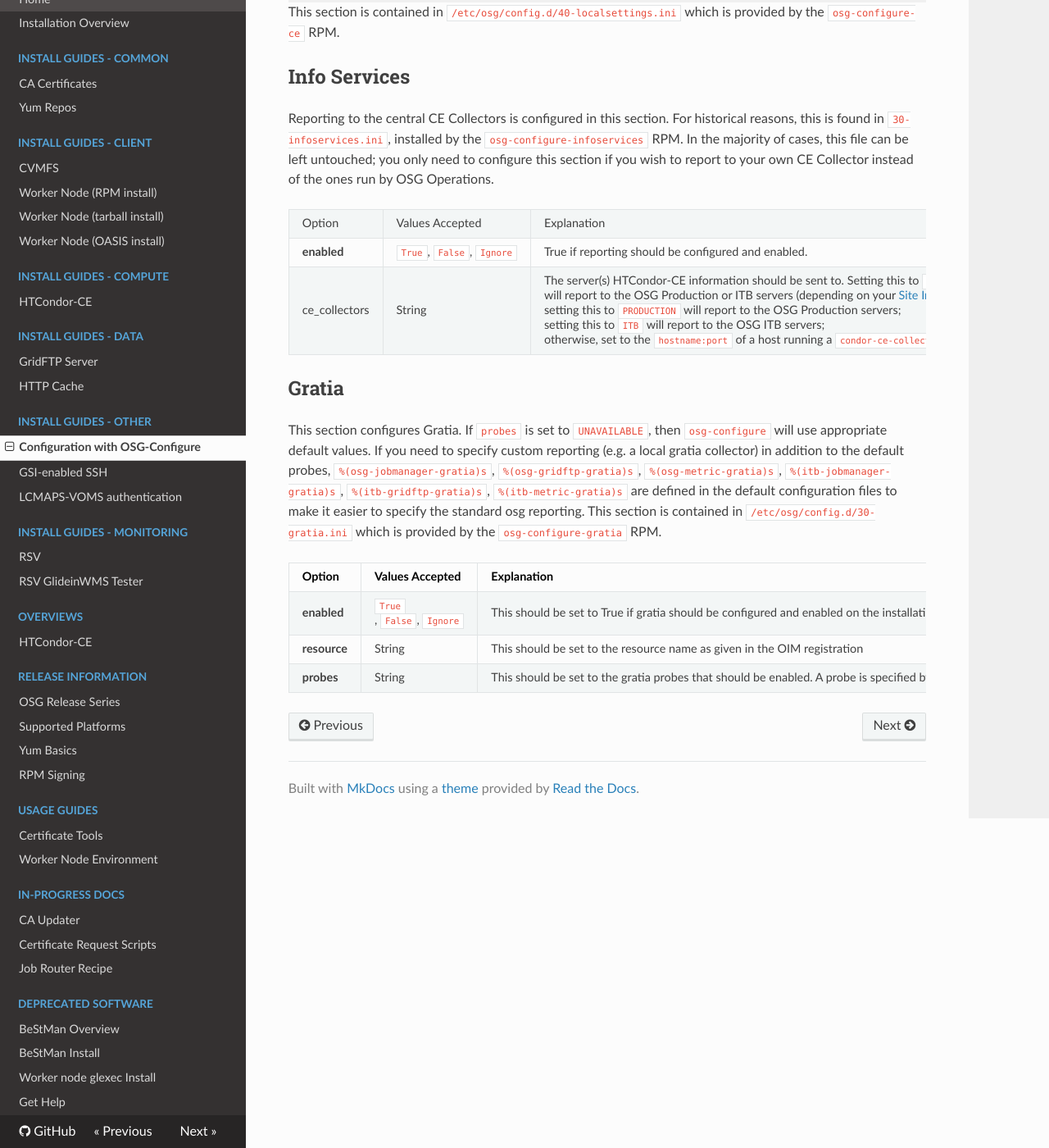
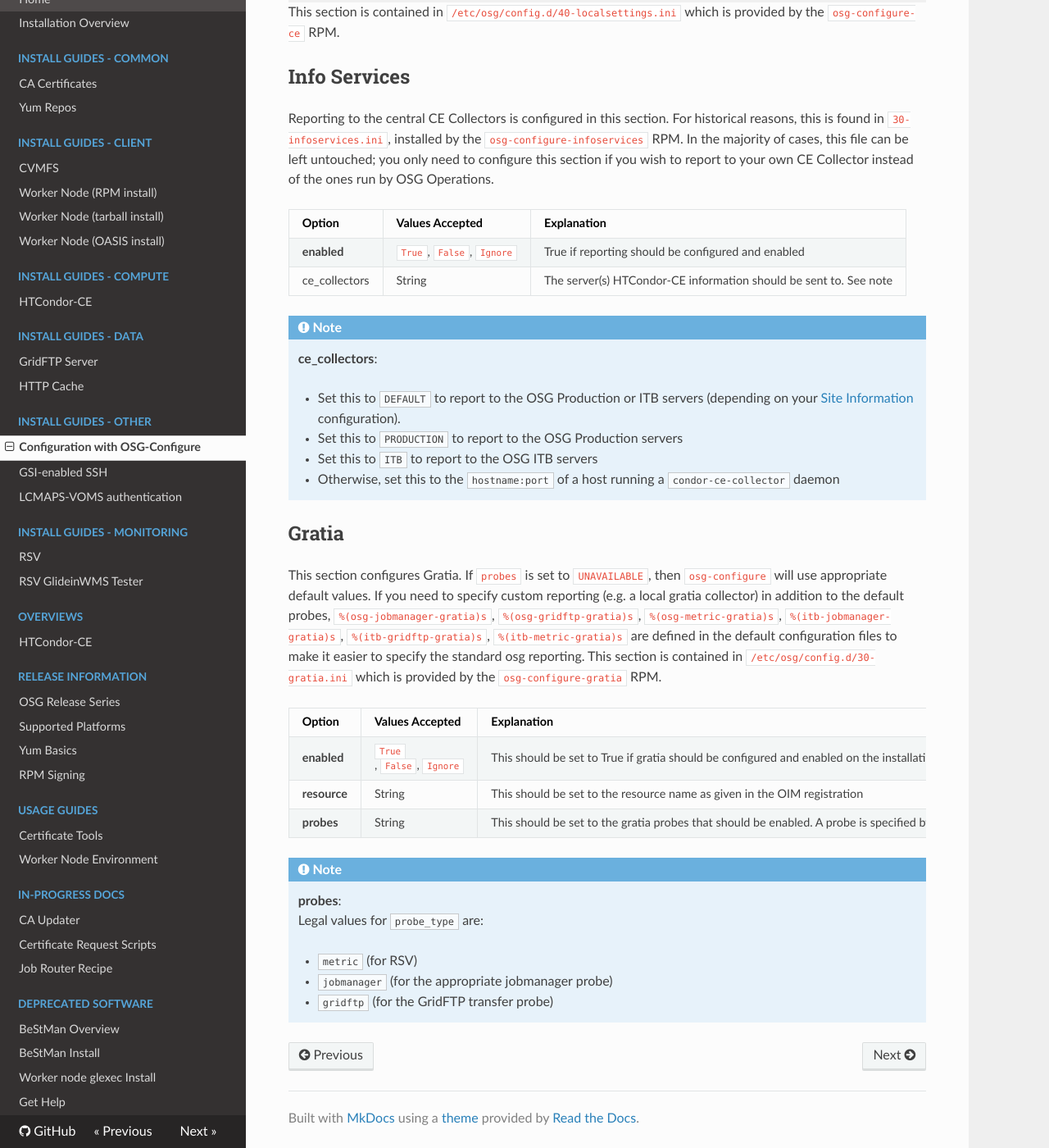
Before and after one commit to osg-htc/docs, an MkDocs documentation site: the page built from docs/other/configuration-with-osg-configure.md, in a window 1280 px wide and 1400 px high, scrolled down 11245 px. Shown: the whole window at 82% size. Built offline with MkDocs 1.6.1, drawn with Linux system fonts in a browser that asks for light colours; nearby versions of some CDN libraries; old or Windows-style settings are respelled for this version of MkDocs.

Commit message:
Improve Info Services and Gratia tables

```diff
--- a/docs/other/configuration-with-osg-configure.md
+++ b/docs/other/configuration-with-osg-configure.md
@@ -380,36 +380,34 @@ Info Services
 
 Reporting to the central CE Collectors is configured in this section. For historical reasons, this is found in `30-infoservices.ini`, installed by the `osg-configure-infoservices` RPM. In the majority of cases, this file can be left untouched; you only need to configure this section if you wish to report to your own CE Collector instead of the ones run by OSG Operations.
 
-<table>
-<tbody>
-<tr class="odd">
-<td>Option</td>
-<td>Values Accepted</td>
-<td>Explanation</td>
-</tr>
-<tr class="even">
-<td><strong>enabled</strong></td>
-<td><code>True</code>, <code>False</code>, <code>Ignore</code></td>
-<td>True if reporting should be configured and enabled.</td>
-</tr>
-<tr class="odd">
-<td>ce_collectors</td>
-<td>String</td>
-<td>The server(s) HTCondor-CE information should be sent to. Setting this to <code>DEFAULT</code> will report to the OSG Production or ITB servers (depending on your <a href="#SiteInformation">Site Information</a> configuration);<br />
-setting this to <code>PRODUCTION</code> will report to the OSG Production servers;<br />
-setting this to <code>ITB</code> will report to the OSG ITB servers;<br />
-otherwise, set to the <code>hostname:port</code> of a host running a <code>condor-ce-collector</code> daemon.</td>
-</tr>
-</tbody>
-</table>
+| Option        | Values Accepted           | Explanation                                                       |
+|---------------|---------------------------|-------------------------------------------------------------------|
+| **enabled**   | `True`, `False`, `Ignore` | True if reporting should be configured and enabled                |
+| ce_collectors | String                    | The server(s) HTCondor-CE information should be sent to. See note |
+
+!!! note
+    **ce_collectors**:
+
+    -   Set this to `DEFAULT` to report to the OSG Production or ITB servers (depending on your [Site Information](#site-information) configuration).
+    -   Set this to `PRODUCTION` to report to the OSG Production servers
+    -   Set this to `ITB` to report to the OSG ITB servers
+    -   Otherwise, set this to the `hostname:port` of a host running a `condor-ce-collector` daemon
 
 Gratia
 ------
 
 This section configures Gratia. If `probes` is set to `UNAVAILABLE`, then `osg-configure` will use appropriate default values. If you need to specify custom reporting (e.g. a local gratia collector) in addition to the default probes, `%(osg-jobmanager-gratia)s`, `%(osg-gridftp-gratia)s`, `%(osg-metric-gratia)s`, `%(itb-jobmanager-gratia)s`, `%(itb-gridftp-gratia)s`, `%(itb-metric-gratia)s` are defined in the default configuration files to make it easier to specify the standard osg reporting. This section is contained in `/etc/osg/config.d/30-gratia.ini` which is provided by the `osg-configure-gratia` RPM.
 
-| Option       | Values Accepted            | Explanation                                                                                                                                                                                                                                                           |
-|--------------|----------------------------|-----------------------------------------------------------------------------------------------------------------------------------------------------------------------------------------------------------------------------------------------------------------------|
-| **enabled**  | `True` , `False`, `Ignore` | This should be set to True if gratia should be configured and enabled on the installation being configured.                                                                                                                                                           |
-| **resource** | String                     | This should be set to the resource name as given in the OIM registration                                                                                                                                                                                              |
-| **probes**   | String                     | This should be set to the gratia probes that should be enabled. A probe is specified by using as \[probe\_type\]:server:port . Valid probe\_types are metric (for rsv), jobmanager (for the appropriate jobmanager probe) and gridftp for the gridftp-transfer-probe. |
+| Option       | Values Accepted            | Explanation                                                                                                                           |
+|--------------|----------------------------|---------------------------------------------------------------------------------------------------------------------------------------|
+| **enabled**  | `True` , `False`, `Ignore` | This should be set to True if gratia should be configured and enabled on the installation being configured.                           |
+| **resource** | String                     | This should be set to the resource name as given in the OIM registration                                                              |
+| **probes**   | String                     | This should be set to the gratia probes that should be enabled. A probe is specified by using as `[probe_type]:server:port`. See note |
+
+!!! note
+    **probes**:<br/>
+    Legal values for `probe_type` are:
+
+    -   `metric` (for RSV)
+    -   `jobmanager` (for the appropriate jobmanager probe)
+    -   `gridftp` (for the GridFTP transfer probe)
```
